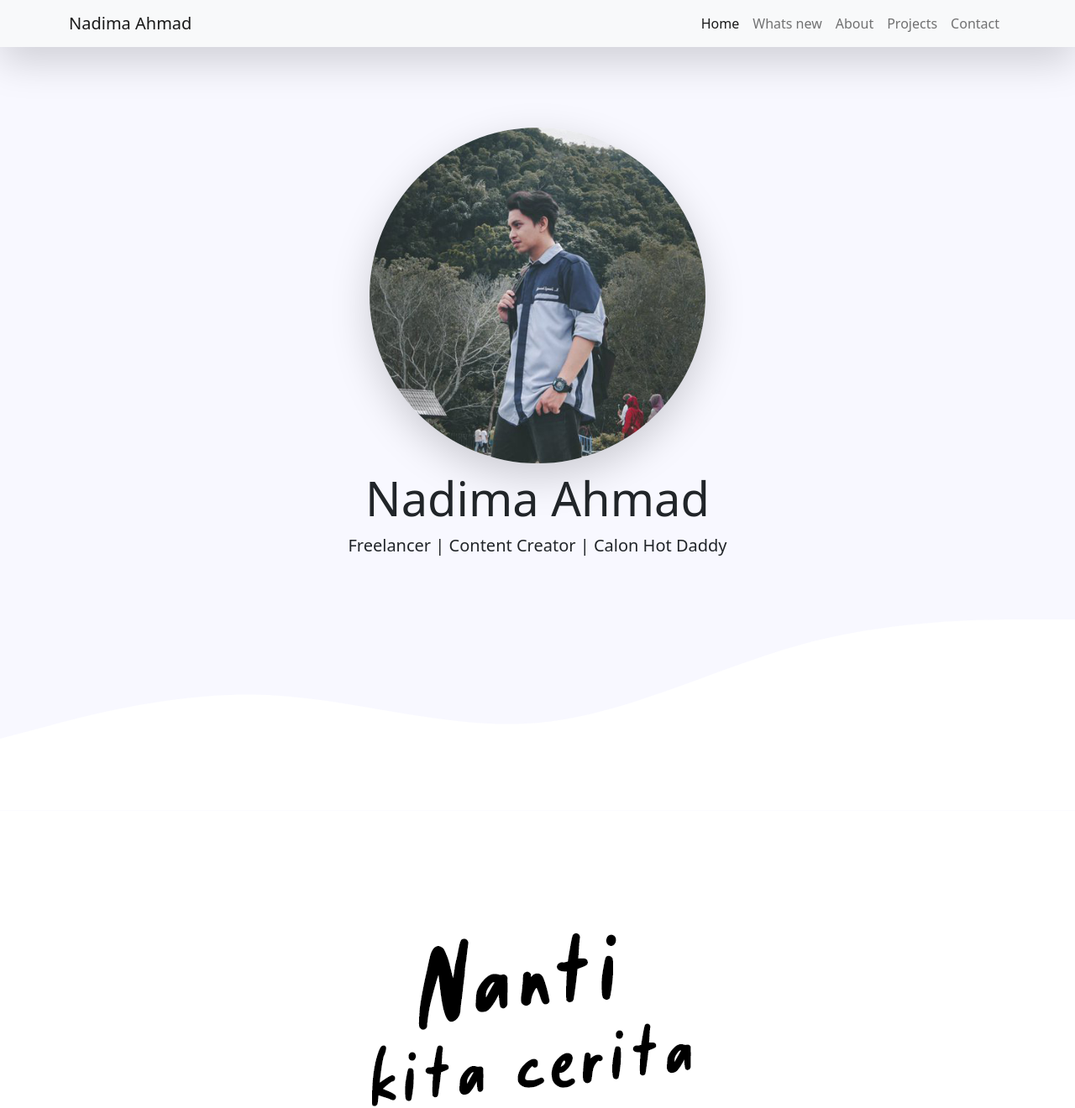
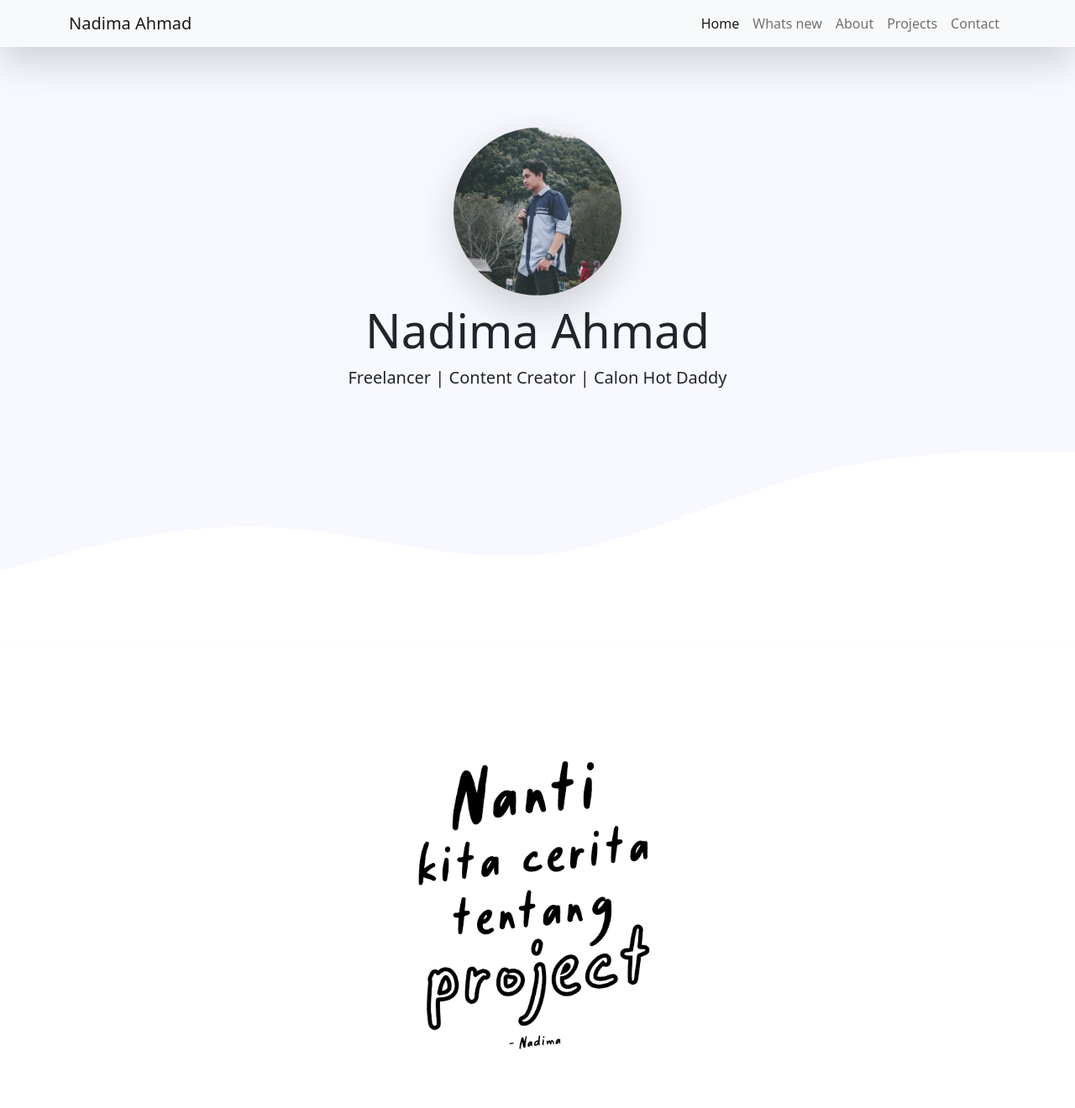
Before and after one commit to NadimaAhmad/nadima.ahmad.github-io, a plain HTML site: page index.html in a window 1280 px wide. Shown: the top 1320 px of the page at 84% size. Drawn offline with nearby package versions, Linux system fonts and the light colour scheme.

Commit message:
mengubah ukuran foto dan avatar

```diff
--- a/index.html
+++ b/index.html
@@ -46,7 +46,7 @@
     <!-- End Navbar -->
     <!-- jumbotron -->
     <section class="jumbotron text-center mb-5"><br>
-        <img src="img/2.jpg" alt="Nadima Ahmad" width="400" class="rounded-circle shadow-lg mb-2">
+        <img src="img/2.jpg" alt="Nadima Ahmad" width="200" class="rounded-circle shadow-lg mb-2">
         <h1 class="display-4">Nadima Ahmad</h1>
         <p class="lead">Freelancer | Content Creator | Calon Hot Daddy</p>
         <svg xmlns="http://www.w3.org/2000/svg" viewBox="0 0 1440 320">
@@ -61,7 +61,7 @@
         <div class="container">
             <div class="row justify-content-center mb-3" .img-fluid.>
                 <div class="col text-center">
-                    <img src="img/14.png" alt="">
+                    <img src="img/14.png" alt="" width="300">
 
 
 
```
